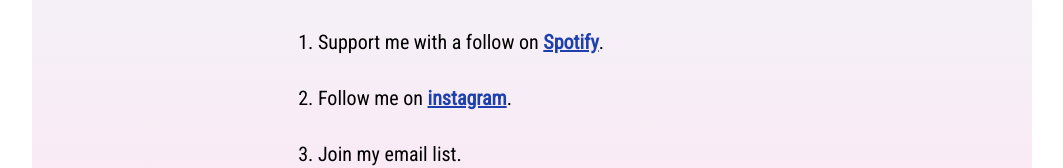
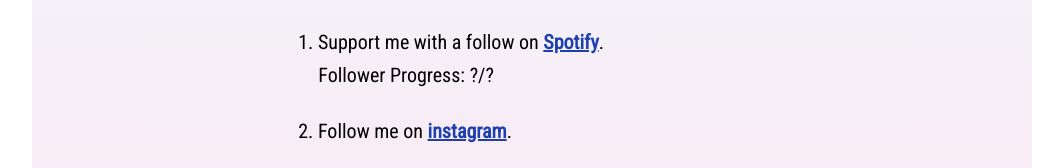
Before and after one commit to Stav93/next.js-Practice-App, a Next.js app in the folder practice_nextjs_project/: page /connect in a window 1280 px wide. Shown: the part 728-896 px from the top of the page, without its empty margins (108-1171 px from the left). Built offline with nearby package versions, Linux system fonts and the light colour scheme; no server answers; a web font is replaced by a local one.

Commit message:
updating followers number

```diff
--- /dev/null
+++ b/practice_nextjs_project/app/connect/followers.jsx
@@ -0,0 +1,28 @@
+"use client";
+import { useState, useEffect } from "react";
+
+export default function Followers() {
+  const [goalString, setGoalString] = useState("?/?");
+
+  useEffect(() => {
+    fetch("https://spotify-api-wrapper.appspot.com/artist/david-kando")
+      .then((response) => response.json())
+      .then((json) => {
+         if (
+      json &&
+      json.artists &&
+      json.artists.items &&
+      json.artists.items.length > 0
+    ) {
+      const followers = json.artists.items[0].followers.total;
+      setGoalString(`${followers}/?`);
+    }
+      });
+  }, []);
+
+  return (
+    <div className="ml-[15px] lg:ml-[20px] mt-[5px]">
+      Follower Progress: {goalString}
+    </div>
+  );
+}
--- a/practice_nextjs_project/app/connect/page.jsx
+++ b/practice_nextjs_project/app/connect/page.jsx
@@ -1,5 +1,5 @@
 // import Form from './email-list/form';
-// import Followers from './followers';
+import Followers from './followers';
 
 export default function Page() {
   return (
@@ -20,7 +20,7 @@
         1. Support me with a follow on{' '}
         <a className="font-bold link" href="https://open.spotify.com/artist/6ep6Hvwexmaa5IqcPxMxqC?si=t24Vsf6LRsKSIy5lV0wvNw" target="_blank">Spotify</a>.
       </div>
-      {/* <Followers /> */}
+      <Followers />
       <br />
       <div>
         2. Follow me on{' '}
```
